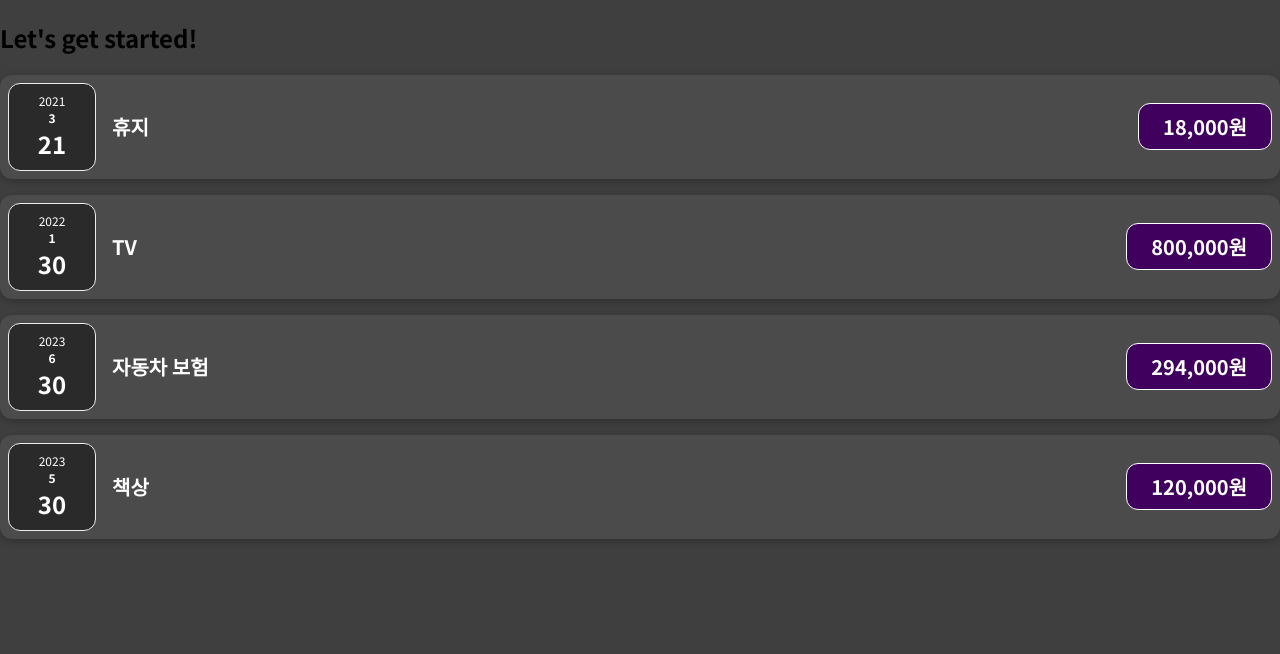
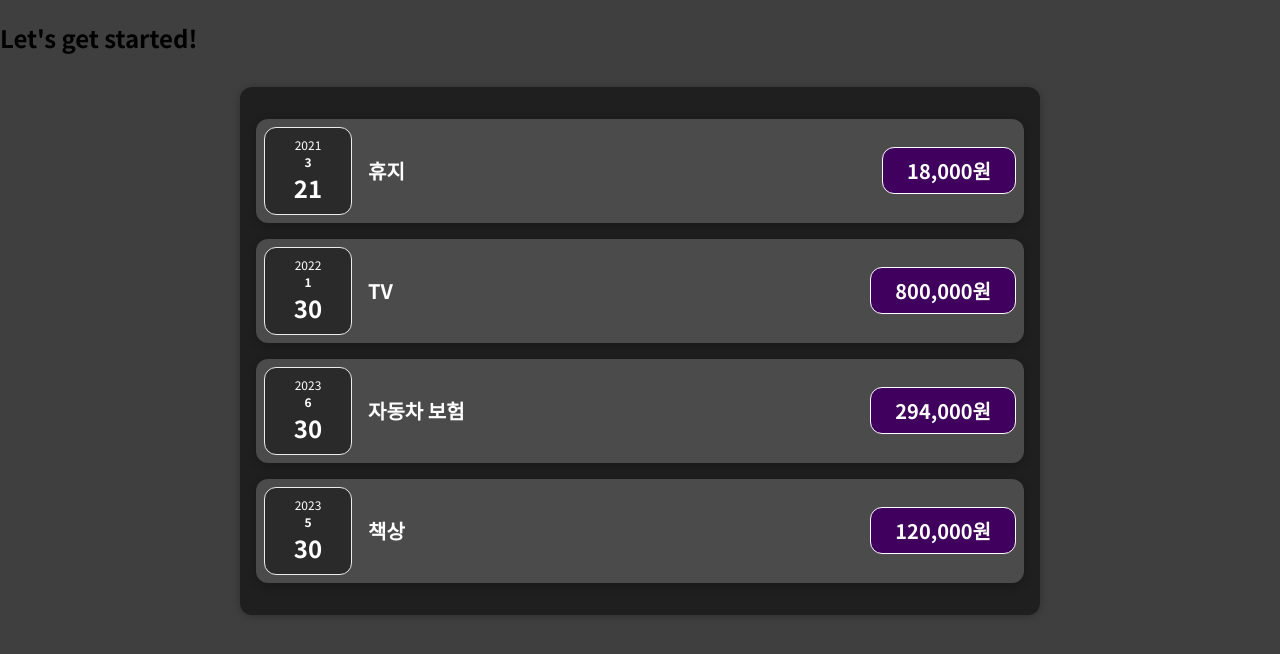
Before and after one commit to jeongsangtae/react-complete-training, a JavaScript app: page / in a window 1280 px wide. Shown: the top 654 px of the page. Built offline with nearby package versions, Linux system fonts and the light colour scheme.

Commit message:
React Complete Training - component split pratice

```diff
--- a/src/App.js
+++ b/src/App.js
@@ -1,4 +1,4 @@
-import ExpenseItem from "./components/ExpenseItem";
+import Expenses from "./components/Expenses";
 
 function App() {
   const expenses = [
@@ -16,26 +16,7 @@
   return (
     <div>
       <h2>Let's get started!</h2>
-      <ExpenseItem
-        title={expenses[0].title}
-        price={expenses[0].price}
-        date={expenses[0].date}
-      />
-      <ExpenseItem
-        title={expenses[1].title}
-        price={expenses[1].price}
-        date={expenses[1].date}
-      />
-      <ExpenseItem
-        title={expenses[2].title}
-        price={expenses[2].price}
-        date={expenses[2].date}
-      />
-      <ExpenseItem
-        title={expenses[3].title}
-        price={expenses[3].price}
-        date={expenses[3].date}
-      />
+      <Expenses items={expenses} />
     </div>
   );
 }
--- /dev/null
+++ b/src/components/Expenses.css
@@ -0,0 +1,9 @@
+.expenses {
+  padding: 1rem;
+  background-color: rgb(31, 31, 31);
+  margin: 2rem auto;
+  width: 50rem;
+  max-width: 95%;
+  border-radius: 12px;
+  box-shadow: 0 1px 8px rgba(0, 0, 0, 0.25);
+}
--- /dev/null
+++ b/src/components/Expenses.js
@@ -0,0 +1,31 @@
+import ExpenseItem from "./ExpenseItem";
+import "./Expenses.css";
+
+function Expenses(props) {
+  return (
+    <div className="expenses">
+      <ExpenseItem
+        title={props.items[0].title}
+        price={props.items[0].price}
+        date={props.items[0].date}
+      />
+      <ExpenseItem
+        title={props.items[1].title}
+        price={props.items[1].price}
+        date={props.items[1].date}
+      />
+      <ExpenseItem
+        title={props.items[2].title}
+        price={props.items[2].price}
+        date={props.items[2].date}
+      />
+      <ExpenseItem
+        title={props.items[3].title}
+        price={props.items[3].price}
+        date={props.items[3].date}
+      />
+    </div>
+  );
+}
+
+export default Expenses;
```
